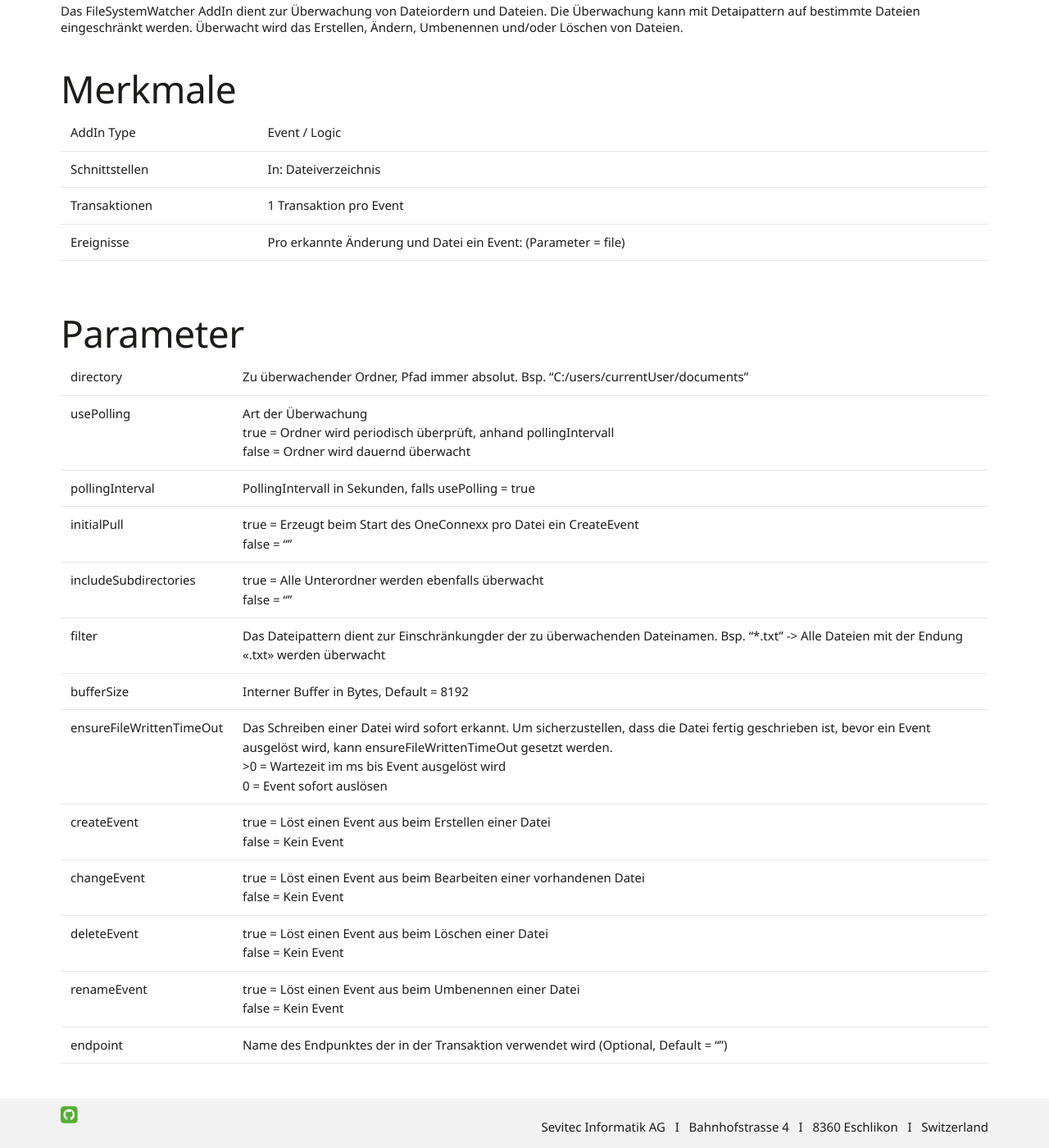
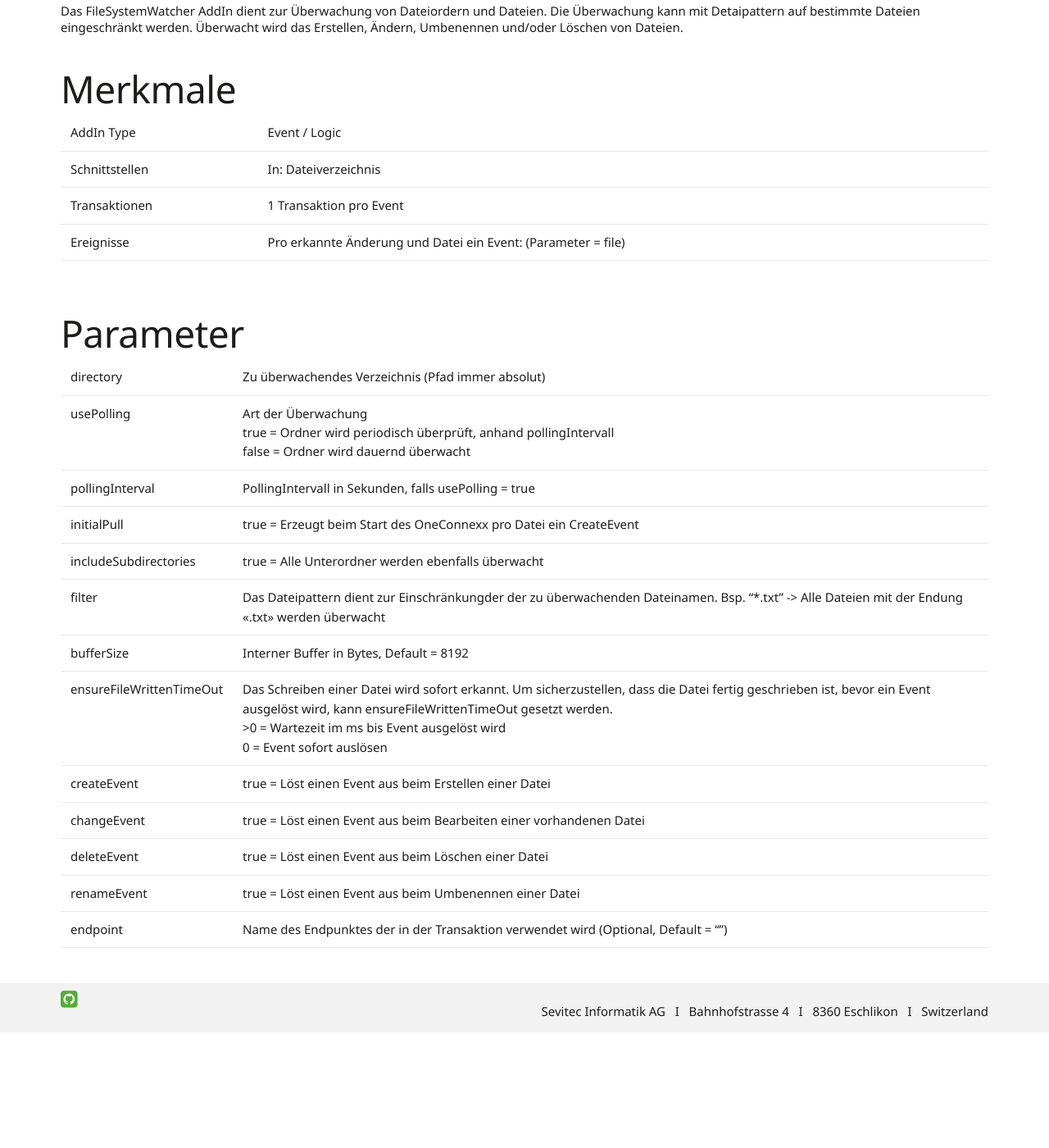
Before and after one commit to primesoft-group/oneconnexx-docs, a Jekyll site: the page built from _pages/addins/de/filesystemwatcher.md, in a window 1280 px wide and 1400 px high, scrolled down 353 px. Shown: the whole window at 82% size. Built offline with Jekyll 4.4.1, drawn with Linux system fonts in a browser that asks for light colours; nearby versions of some CDN libraries; some web fonts are replaced; after the commit the page ends 1612 px from its top, so only the background shows below that.

Commit message:
Update filesystemwatcher.md

```diff
--- a/_pages/addins/de/filesystemwatcher.md
+++ b/_pages/addins/de/filesystemwatcher.md
@@ -20,18 +20,18 @@ Das FileSystemWatcher AddIn dient zur Überwachung von Dateiordern und Dateien.
 
 {:.table .table-striped}
 | --- | --- |
-| directory | Zu überwachender Ordner, Pfad immer absolut. Bsp. "C:/users/currentUser/documents" |
+| directory | Zu überwachendes Verzeichnis (Pfad immer absolut) |
 | usePolling | Art der Überwachung<br />true = Ordner wird periodisch überprüft, anhand pollingIntervall<br />false = Ordner wird dauernd überwacht |
 | pollingInterval | PollingIntervall in Sekunden, falls usePolling = true |
-| initialPull | true = Erzeugt beim Start des OneConnexx pro Datei ein CreateEvent<br />false = "" |
-| includeSubdirectories | true = Alle Unterordner werden ebenfalls überwacht<br />false = "" |
+| initialPull | true = Erzeugt beim Start des OneConnexx pro Datei ein CreateEvent |
+| includeSubdirectories | true = Alle Unterordner werden ebenfalls überwacht |
 | filter | Das Dateipattern dient zur Einschränkungder der zu überwachenden Dateinamen. Bsp. "*.txt" -> Alle Dateien mit der Endung «.txt» werden überwacht |
 | bufferSize | Interner Buffer in Bytes, Default =  8192 |
 | ensureFileWrittenTimeOut | Das Schreiben einer Datei wird sofort erkannt. Um sicherzustellen, dass die Datei fertig geschrieben ist, bevor ein Event ausgelöst wird, kann ensureFileWrittenTimeOut gesetzt werden.<br />>0 = Wartezeit im ms bis Event ausgelöst wird<br />0 = Event sofort auslösen |
-| createEvent | true = Löst einen Event aus beim Erstellen einer Datei<br />false = Kein Event |
-| changeEvent | true = Löst einen Event aus beim Bearbeiten einer vorhandenen Datei<br />false = Kein Event |
-| deleteEvent | true = Löst einen Event aus beim Löschen einer Datei<br />false = Kein Event |
-| renameEvent | true = Löst einen Event aus beim Umbenennen einer Datei<br />false = Kein Event |
+| createEvent | true = Löst einen Event aus beim Erstellen einer Datei |
+| changeEvent | true = Löst einen Event aus beim Bearbeiten einer vorhandenen Datei |
+| deleteEvent | true = Löst einen Event aus beim Löschen einer Datei |
+| renameEvent | true = Löst einen Event aus beim Umbenennen einer Datei |
 | endpoint | Name des Endpunktes der in der Transaktion verwendet wird (Optional, Default = "") |
 
 
```
